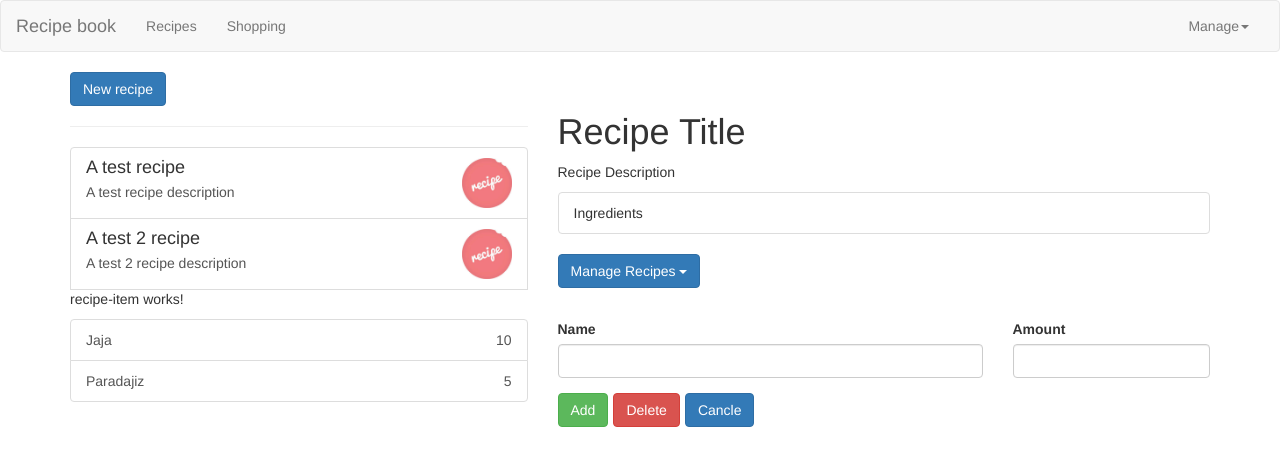
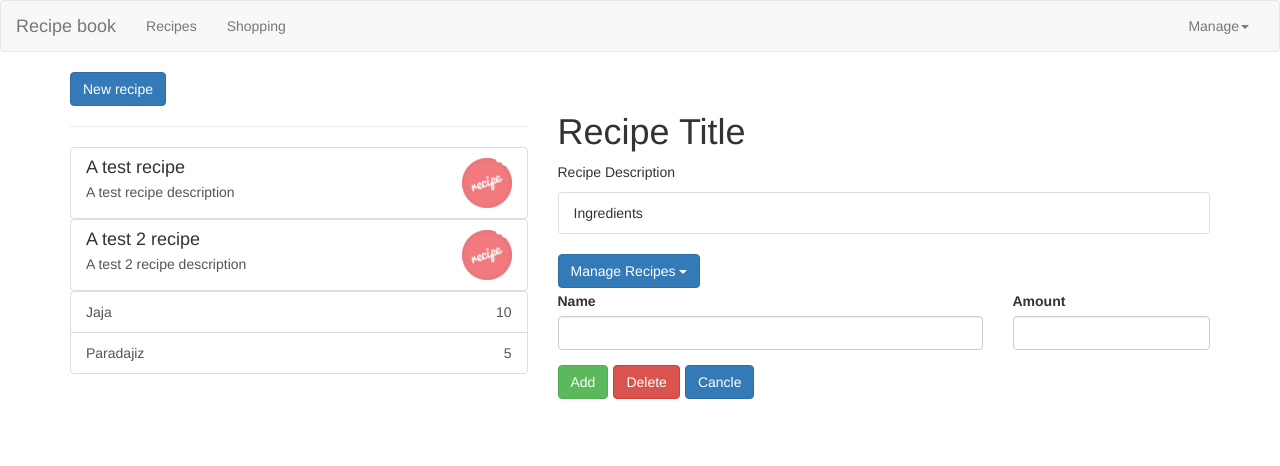
Before and after one commit to picuric-aleksandar/angular-recipe-book, an Angular app: page / in a window 1280 px wide. Shown: the top 466 px of the page. Built offline with nearby package versions, Linux system fonts and the light colour scheme.

Commit message:
Recipe Item component v1.1
Recipe item can now recive a single recipe and display it in the template.

```diff
--- a/src/app/recipes/recipe-list/recipe-item/recipe-item.component.html
+++ b/src/app/recipes/recipe-list/recipe-item/recipe-item.component.html
@@ -1 +1,11 @@
-<p>recipe-item works!</p>
+<a
+  class="list-group-item clearfix" >
+  <div
+    class="pull-left">
+    <h4 class="list-group-item-heading">{{recipe.name}}</h4>
+    <p class="list-group-item-text">{{recipe.recipeDescription}}</p>
+  </div>
+  <span class="pull-right">
+    <img [src]="recipe.recipeImage" class="img-responsive" style="max-height: 50px;">
+  </span>
+</a>
--- a/src/app/recipes/recipe-list/recipe-item/recipe-item.component.ts
+++ b/src/app/recipes/recipe-list/recipe-item/recipe-item.component.ts
@@ -1,4 +1,5 @@
-import { Component, OnInit } from '@angular/core';
+import { Recipe } from './../../recipe.model';
+import { Component, Input, OnInit } from '@angular/core';
 
 @Component({
   selector: 'app-recipe-item',
@@ -7,6 +8,7 @@ import { Component, OnInit } from '@angular/core';
 })
 export class RecipeItemComponent implements OnInit {
 
+  @Input() recipe: Recipe;
   constructor() { }
 
   ngOnInit(): void {
--- a/src/app/recipes/recipe-list/recipe-list.component.html
+++ b/src/app/recipes/recipe-list/recipe-list.component.html
@@ -6,19 +6,10 @@
 <hr>
 <div class="row">
   <div class="col-xs-12">
-    <a
-      href=""
-      class="list-group-item clearfix"
-      *ngFor="let recipe of recipes" >
-      <div
-        class="pull-left">
-        <h4 class="list-group-item-heading">{{recipe.name}}</h4>
-        <p class="list-group-item-text">{{recipe.recipeDescription}}</p>
-      </div>
-      <span class="pull-right">
-        <img [src]="recipe.recipeImage" class="img-responsive" style="max-height: 50px;">
-      </span>
-    </a>
-    <app-recipe-item></app-recipe-item>
+
+    <app-recipe-item
+      *ngFor="let recipeItem of recipes, let i = index"
+      [recipe] = "recipeItem"
+    ></app-recipe-item>
   </div>
 </div>
```
